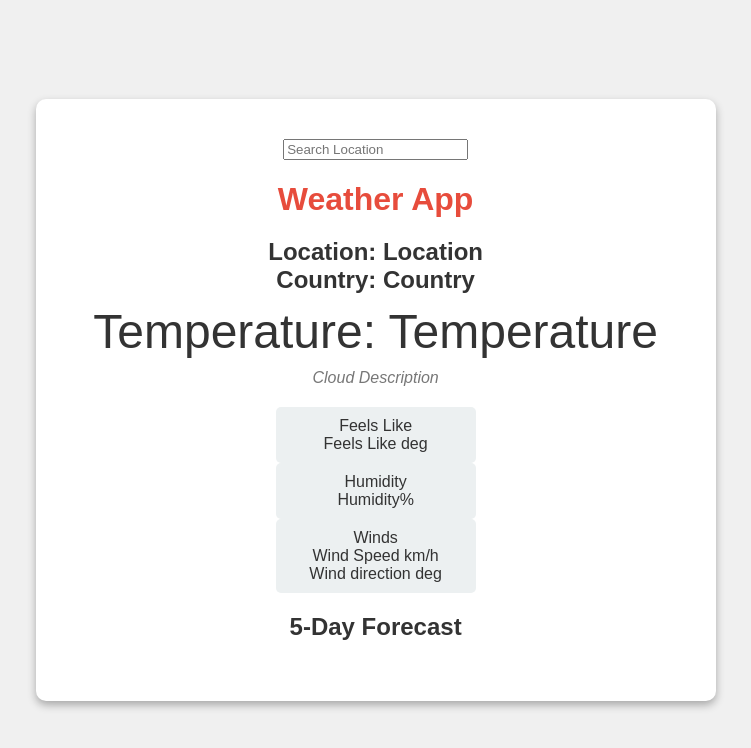
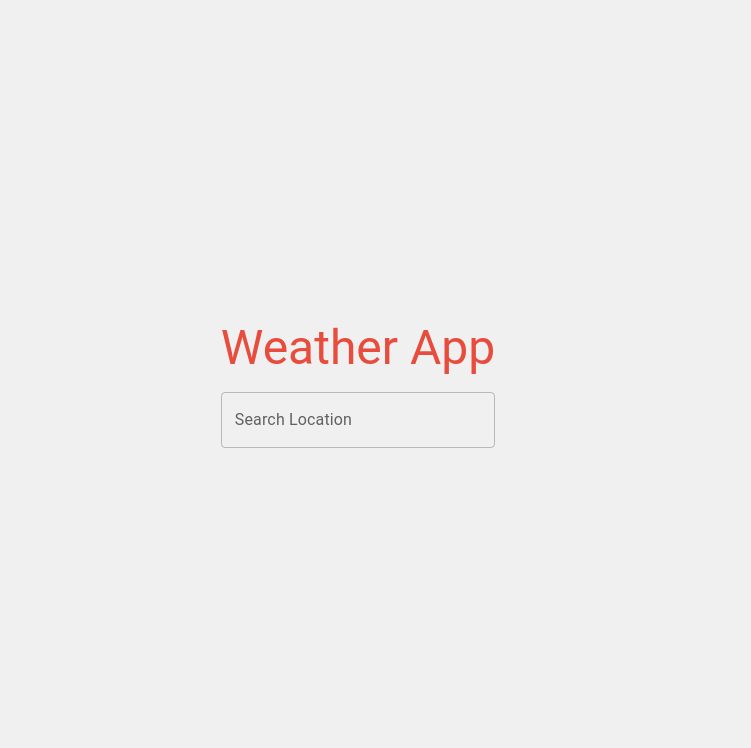
Before and after one commit to peterkessibu/react-weather-app, a React (Vite) app: page / in a window 1280 px wide. Shown: the top 748 px of the page, without its empty margins (282-1033 px from the left). Built offline with nearby package versions, Linux system fonts and the light colour scheme.

Commit message:
Add weather data types and implement current and 5-day forecast components

```diff
--- a/package.json
+++ b/package.json
@@ -24,6 +24,7 @@
     "@types/react": "^19.0.8",
     "@types/react-dom": "^19.0.3",
     "@vitejs/plugin-react": "^4.3.4",
+    "cypress": "^14.0.3",
     "eslint": "^9.19.0",
     "eslint-plugin-react-hooks": "^5.0.0",
     "eslint-plugin-react-refresh": "^0.4.18",
--- a/src/App.tsx
+++ b/src/App.tsx
@@ -1,165 +1,55 @@
+import { useState } from "react";
+import { Container, TextField, Box, Typography } from "@mui/material";
+import { CurrentWeather } from "./components/CurrentWeather";
+import { Forecast } from "./components/ForeastWeather";
+import { WeatherData, ForecastData } from "./types";
 import axios from "axios";
-import { useState } from "react";
 
-// Define types for weather data
-interface WeatherData {
-  name: string;
-  sys: {
-    country: string;
-  };
-  main: {
-    temp: number;
-    feels_like: number;
-    humidity: number;
-  };
-  weather: {
-    description: string;
-  }[];
-  wind: {
-    speed: number;
-    deg: number;
-  };
-}
-
-// Define types for forecast data
-interface ForecastItem {
-  dt_txt: string;
-  main: {
-    temp: number;
-  };
-  weather: {
-    description: string;
-  }[];
-}
-
-interface ForecastData {
-  list: ForecastItem[];
-}
-
-interface DailyForecast {
-  date: string;
-  temps: number[];
-  descriptions: string[];
-}
-
-function App() {
+const App = () => {
   const [location, setLocation] = useState("");
   const [weatherData, setWeatherData] = useState<WeatherData | null>(null);
   const [forecastData, setForecastData] = useState<ForecastData | null>(null);
 
-  const searchLocation = async (event: any) => {
+  const searchLocation = async (
+    event: React.KeyboardEvent<HTMLInputElement>
+  ) => {
     if (event.key === "Enter") {
       try {
-        // Current weather
         const currentWeatherResponse = await axios.get<WeatherData>(
-          `https://api.openweathermap.org/data/2.5/weather?q=${location}&appid=ab38d7731466c31227cd4701f7d9aa27`
+          `https://api.openweathermap.org/data/2.5/weather?q=${location}&units=metric&appid=ab38d7731466c31227cd4701f7d9aa27`
         );
         setWeatherData(currentWeatherResponse.data);
-        console.log(currentWeatherResponse.data)
 
-        // 5-day forecast
         const forecastResponse = await axios.get<ForecastData>(
-          `https://api.openweathermap.org/data/2.5/forecast?q=${location}&appid=ab38d7731466c31227cd4701f7d9aa27`
+          `https://api.openweathermap.org/data/2.5/forecast?q=${location}&units=metric&appid=ab38d7731466c31227cd4701f7d9aa27`
         );
         setForecastData(forecastResponse.data);
-        console.log(forecastResponse.data);
       } catch (error) {
         console.error("Error fetching weather data:", error);
       }
     }
   };
 
-  const getDailyForecasts = (): DailyForecast[] => {
-    if (!forecastData || !forecastData.list) return [];
-
-    const dailyForecasts: { [date: string]: DailyForecast } = {};
-
-    forecastData.list.forEach((forecast: ForecastItem) => {
-      const date = forecast.dt_txt.split(" ")[0];
-      if (!dailyForecasts[date]) {
-        dailyForecasts[date] = {
-          date: date,
-          temps: [],
-          descriptions: [],
-        };
-      }
-      dailyForecasts[date].temps.push(forecast.main.temp);
-      dailyForecasts[date].descriptions.push(forecast.weather[0].description);
-    });
-
-    // Convert the object to an array
-    return Object.values(dailyForecasts);
-  };
-
-  const dailyForecasts = getDailyForecasts();
-
   return (
-    <div className="App">
-      <div className="search">
-        <input
-          type="text"
-          placeholder="Search Location"
+    <Container maxWidth="lg">
+      <Box sx={{ my: 4, textAlign: "center" }}>
+        <Typography variant="h3" component="h1" gutterBottom>
+          Weather App
+        </Typography>
+        <TextField
+          fullWidth
+          label="Search Location"
+          variant="outlined"
           value={location}
-          onChange={(event) => setLocation(event.target.value)}
+          onChange={(e) => setLocation(e.target.value)}
           onKeyDown={searchLocation}
+          sx={{ mb: 4, maxWidth: 400 }}
         />
-      </div>
-      <h1>Weather App</h1>
-      <div className="top">
-        <div className="location">
-          Location: {weatherData ? weatherData.name : "Location"}
-        </div>
-        <div className="location">
-          Country: {weatherData ? weatherData.sys.country : "Country"}
-        </div>
-        <div className="temp">
-          Temperature: {weatherData ? weatherData.main.temp : "Temperature"}
-        </div>
-        <div className="clouds">
-          {weatherData
-            ? weatherData.weather[0].description
-            : "Cloud Description"}
-        </div>
-      </div>
-      <div className="bottom">
-        <div className="feels">
-          <div>Feels Like</div>
-          <span>
-            {weatherData ? weatherData.main.feels_like : "Feels Like"} deg
-          </span>
-        </div>
-        <div className="humidity">
-          <div>Humidity</div>
-          <span>{weatherData ? weatherData.main.humidity : "Humidity"}%</span>
-        </div>
-        <div className="winds">
-          <div>Winds</div>
-          <div className="description">
-            <div>
-              {weatherData ? weatherData.wind.speed : "Wind Speed"} km/h
-            </div>
-            <div>
-              {weatherData ? weatherData.wind.deg : "Wind direction"} deg
-            </div>
-          </div>
-        </div>
-      </div>
-
-      {/* Display forecast data */}
-      <div className="forecast">
-        <h2>5-Day Forecast</h2>
-        {dailyForecasts.map((day: DailyForecast) => (
-          <div key={day.date} className="forecast-item">
-            <h3>{day.date}</h3>
-            <div>
-              Temperature: Min: {Math.min(...day.temps)} - Max: {Math.max(...day.temps)}
-            </div>
-            <div>Description: {day.descriptions[0]}</div>
-          </div>
-        ))}
-      </div>
-    </div>
+        {weatherData && <CurrentWeather weatherData={weatherData} />}
+        {forecastData && <Forecast forecastData={forecastData} />}
+      </Box>
+    </Container>
   );
-}
+};
 
 export default App;
--- /dev/null
+++ b/src/components/CurrentWeather.tsx
@@ -0,0 +1,53 @@
+import Card from "@mui/material/Card";
+import CardContent from "@mui/material/CardContent";
+import Grid from "@mui/material/Grid";
+import Typography from "@mui/material/Typography";
+import Box from "@mui/material/Box";
+import { WeatherData } from "../types";
+import { ThermostatAuto, WaterDrop, Air } from "@mui/icons-material";
+
+interface CurrentWeatherProps {
+  weatherData: WeatherData;
+}
+
+export const CurrentWeather = ({ weatherData }: CurrentWeatherProps) => {
+  return (
+    <Card sx={{ mb: 4 }}>
+      <CardContent>
+        <Grid container spacing={3}>
+          <Grid item xs={12} md={6}>
+            <Typography variant="h4" gutterBottom>
+              {weatherData.name}, {weatherData.sys.country}
+            </Typography>
+            <Typography variant="h2" gutterBottom>
+              {Math.round(weatherData.main.temp)}°C
+            </Typography>
+            <Typography variant="h6">
+              {weatherData.weather[0].description}
+            </Typography>
+          </Grid>
+          <Grid item xs={12} md={6}>
+            <Box sx={{ display: "flex", flexDirection: "column", gap: 2 }}>
+              <Box sx={{ display: "flex", alignItems: "center", gap: 1 }}>
+                <ThermostatAuto />
+                <Typography>
+                  Feels like: {Math.round(weatherData.main.feels_like)}°C
+                </Typography>
+              </Box>
+              <Box sx={{ display: "flex", alignItems: "center", gap: 1 }}>
+                <WaterDrop />
+                <Typography>Humidity: {weatherData.main.humidity}%</Typography>
+              </Box>
+              <Box sx={{ display: "flex", alignItems: "center", gap: 1 }}>
+                <Air />
+                <Typography>
+                  Wind: {weatherData.wind.speed} km/h, {weatherData.wind.deg}°
+                </Typography>
+              </Box>
+            </Box>
+          </Grid>
+        </Grid>
+      </CardContent>
+    </Card>
+  );
+};
--- /dev/null
+++ b/src/components/ForeastWeather.tsx
@@ -0,0 +1,61 @@
+import  Card  from '@mui/material/Card';
+import CardContent from '@mui/material/CardContent';
+import Grid from '@mui/material/Grid';
+import Typography from '@mui/material/Typography';
+import { ForecastData, DailyForecast } from '../types';
+
+interface ForecastProps {
+  forecastData: ForecastData;
+}
+
+export const Forecast = ({ forecastData }: ForecastProps) => {
+  const getDailyForecasts = (): DailyForecast[] => {
+    const dailyForecasts: { [date: string]: DailyForecast } = {};
+
+    forecastData.list.forEach((forecast) => {
+      const date = forecast.dt_txt.split(" ")[0];
+      if (!dailyForecasts[date]) {
+        dailyForecasts[date] = {
+          date: date,
+          temps: [],
+          descriptions: [],
+        };
+      }
+      dailyForecasts[date].temps.push(forecast.main.temp);
+      dailyForecasts[date].descriptions.push(forecast.weather[0].description);
+    });
+
+    return Object.values(dailyForecasts);
+  };
+
+  const dailyForecasts = getDailyForecasts();
+
+  return (
+    <Card>
+      <CardContent>
+        <Typography variant="h5" gutterBottom>
+          5-Day Forecast
+        </Typography>
+        <Grid container spacing={2}>
+          {dailyForecasts.map((day) => (
+            <Grid item xs={12} sm={6} md={2.4} key={day.date}>
+              <Card variant="outlined">
+                <CardContent>
+                  <Typography variant="h6">
+                    {new Date(day.date).toLocaleDateString('en-US', { weekday: 'short' })}
+                  </Typography>
+                  <Typography variant="body1">
+                    {Math.round(Math.min(...day.temps))}°C - {Math.round(Math.max(...day.temps))}°C
+                  </Typography>
+                  <Typography variant="body2" color="text.secondary">
+                    {day.descriptions[0]}
+                  </Typography>
+                </CardContent>
+              </Card>
+            </Grid>
+              ))}
+        </Grid>
+      </CardContent>
+    </Card>
+  );
+};
--- /dev/null
+++ b/src/types.ts
@@ -0,0 +1,38 @@
+export interface WeatherData {
+  name: string;
+  sys: {
+    country: string;
+  };
+  main: {
+    temp: number;
+    feels_like: number;
+    humidity: number;
+  };
+  weather: {
+    description: string;
+  }[];
+  wind: {
+    speed: number;
+    deg: number;
+  };
+}
+
+export interface ForecastItem {
+  dt_txt: string;
+  main: {
+    temp: number;
+  };
+  weather: {
+    description: string;
+  }[];
+}
+
+export interface ForecastData {
+  list: ForecastItem[];
+}
+
+export interface DailyForecast {
+  date: string;
+  temps: number[];
+  descriptions: string[];
+}
```
Also changed, not shown: 1 other file (tests, documents, lock files or other folders).
